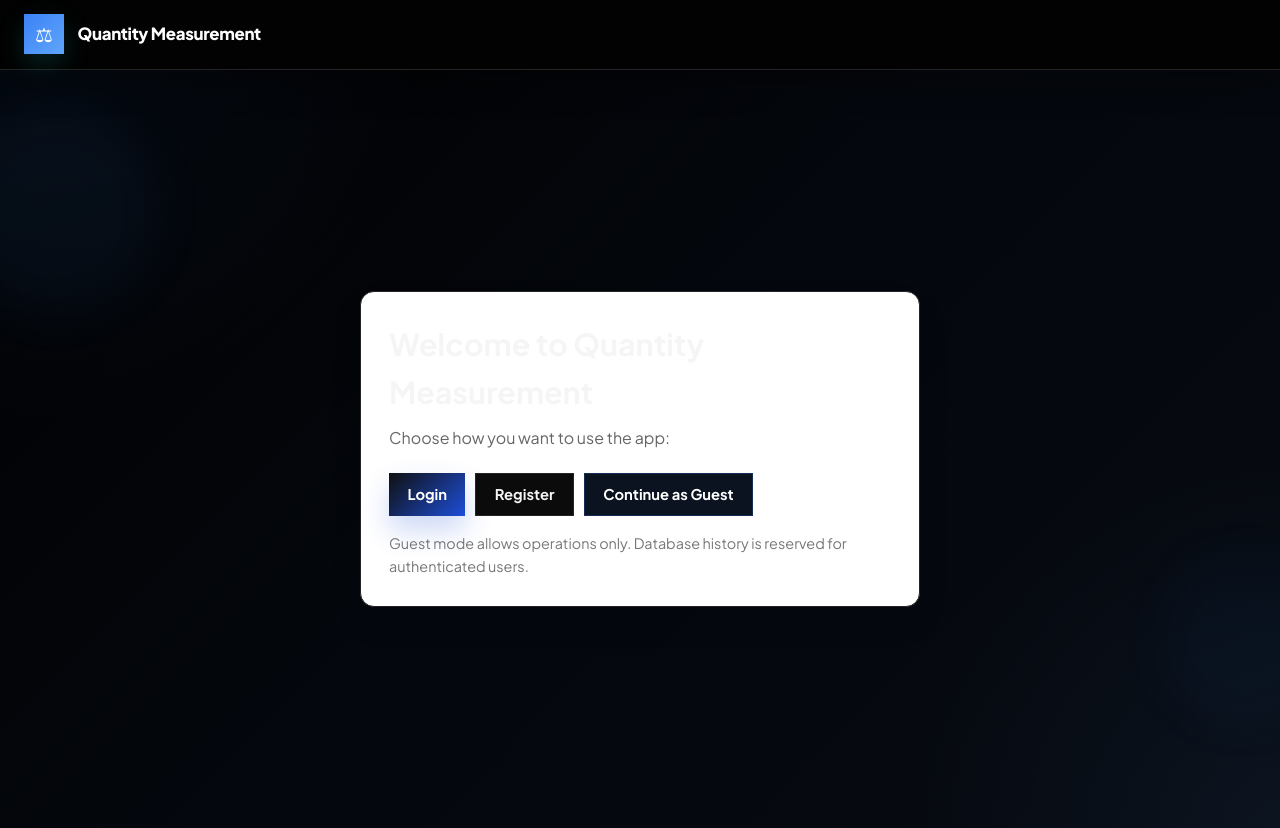
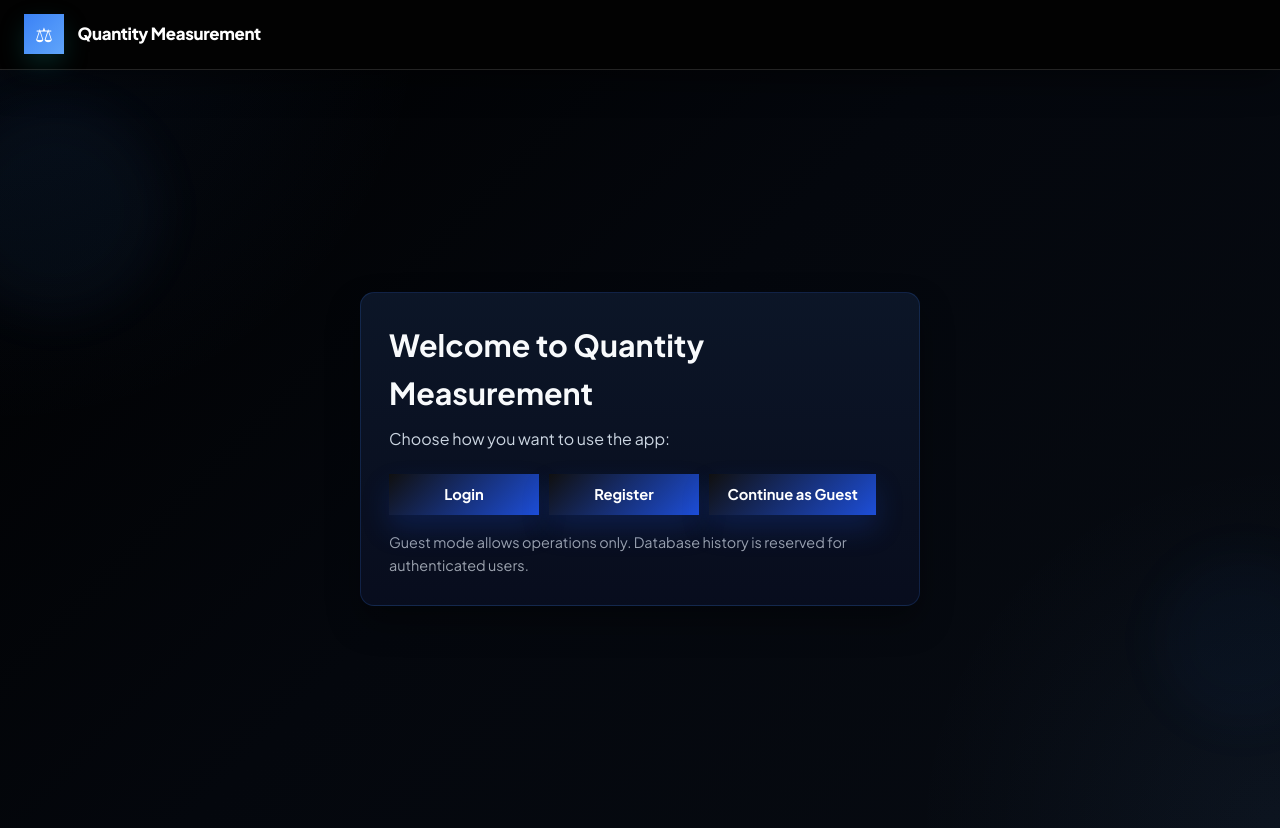
Before and after one commit to devmalu15/QuantityMeasurementFrontend, an Angular app in the folder QuantityMeasurementAngular/: page /landing in a window 1280 px wide. Built offline with nearby package versions, Linux system fonts and the light colour scheme.

Commit message:
[Dev Malu]Refactor .updated the ui

```diff
--- a/QuantityMeasurementAngular/src/app/components/landing/landing.component.html
+++ b/QuantityMeasurementAngular/src/app/components/landing/landing.component.html
@@ -7,8 +7,8 @@
 
     <div class="landing-actions">
       <button class="btn btn--primary" (click)="goLogin()">Login</button>
-      <button class="btn btn--secondary" (click)="goRegister()">Register</button>
-      <button class="btn btn--ghost" (click)="continueGuest()">Continue as Guest</button>
+      <button class="btn btn--primary" (click)="goRegister()">Register</button>
+      <button class="btn btn--primary" (click)="continueGuest()">Continue as Guest</button>
     </div>
 
     <p class="hint">Guest mode allows operations only. Database history is reserved for authenticated users.</p>
--- a/QuantityMeasurementAngular/src/app/components/landing/landing.component.scss
+++ b/QuantityMeasurementAngular/src/app/components/landing/landing.component.scss
@@ -1,6 +1,7 @@
 .landing { padding: 48px 20px; display: grid; place-items: center; min-height: calc(100vh - 90px); }
-.welcome-card { width: min(560px, 90vw); padding: 28px; border-radius: 14px; box-shadow: 0 16px 32px rgba(0,0,0,0.08); background: var(--card-bg, #fff); }
-.card-head h1 { margin: 0; font-size: 1.9rem; }
-.card-head p { margin: 8px 0 22px; color: #666; }
+.welcome-card { width: min(560px, 90vw); padding: 28px; border-radius: 14px; box-shadow: 0 16px 32px rgba(0,0,0,0.35); background: linear-gradient(180deg, rgba(12, 22, 40, 0.98), rgba(8, 13, 30, 0.98)); border: 1px solid rgba(59, 130, 246, 0.18); }
+.card-head h1 { margin: 0; font-size: 1.9rem; color: #f8fafc; }
+.card-head p { margin: 8px 0 22px; color: #cbd5e1; }
 .landing-actions { display: flex; gap: 10px; flex-wrap: wrap; }
-.hint { margin-top: 16px; color: #777; font-size: 0.9rem; }
+.hint { margin-top: 16px; color: #9ca3af; font-size: 0.9rem; }
+.landing-actions .btn { min-width: 150px; }
```
